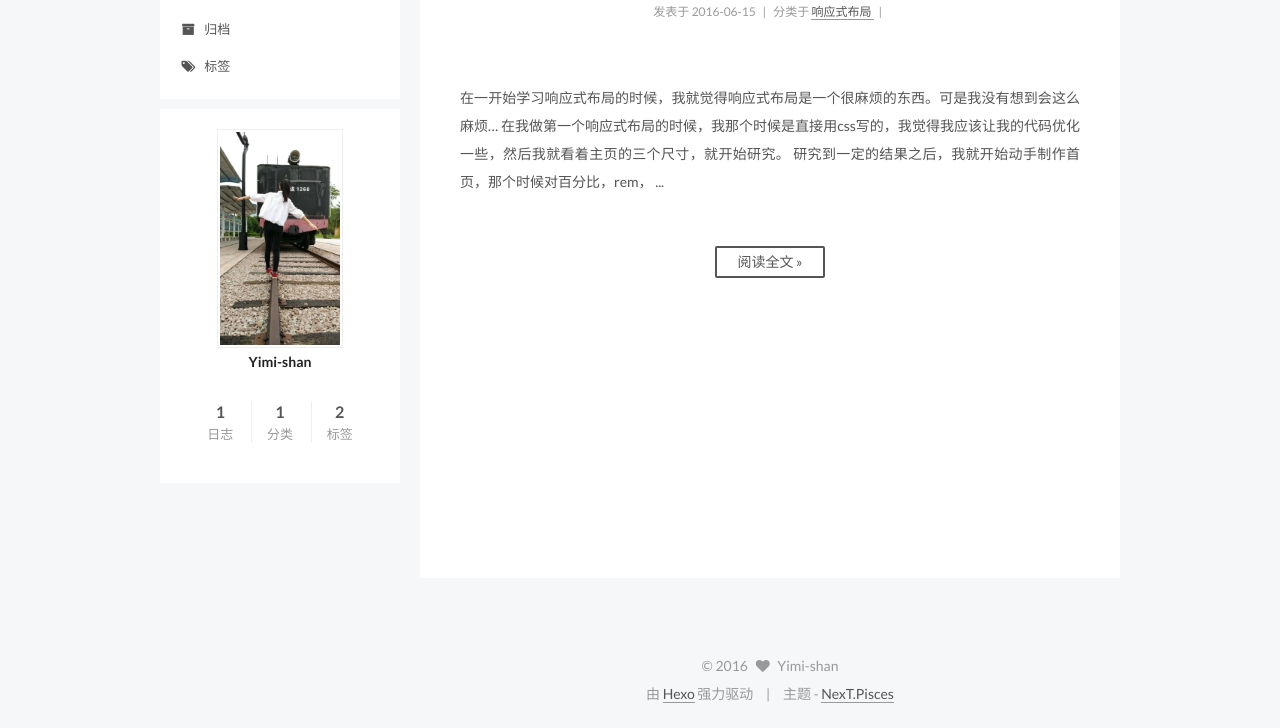
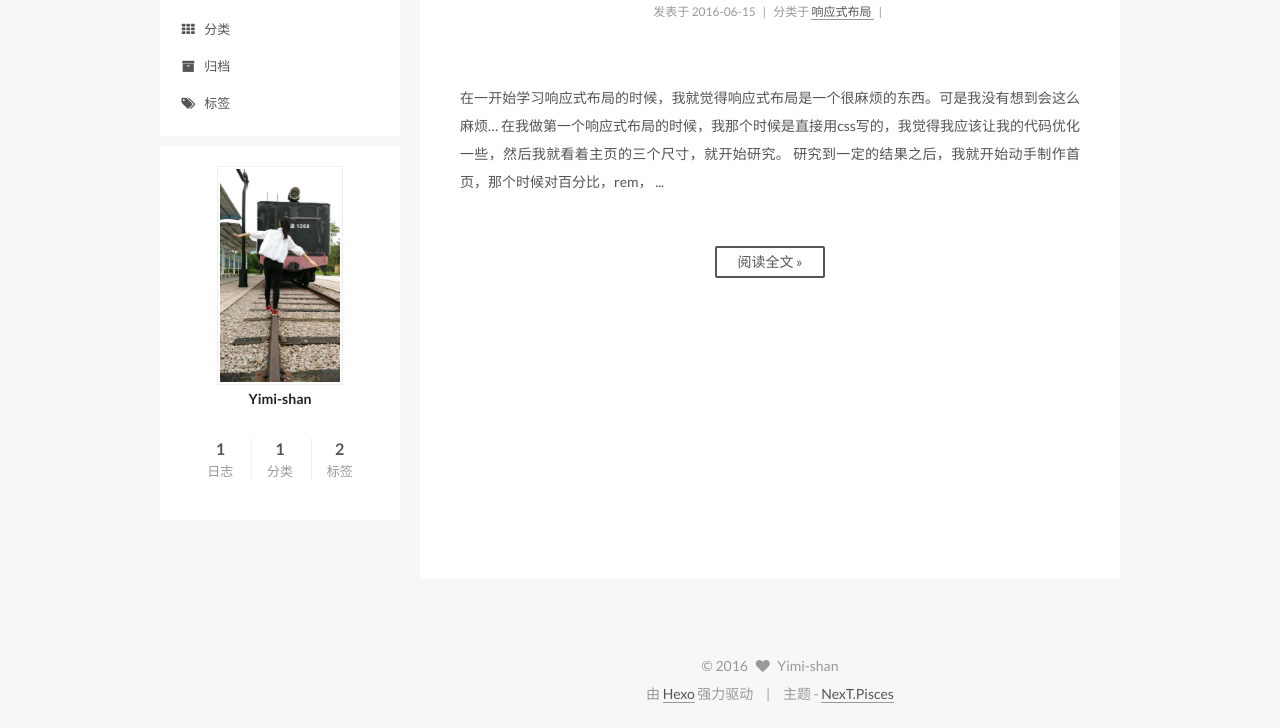
Before and after one commit to Yimi-shan/Yimi-shan.github.io, a plain HTML site: page index.html in a window 1280 px wide. Shown: the part 125-853 px from the top of the page. Drawn offline with Linux system fonts and the light colour scheme.

Commit message:
Site updated: 2016-06-16 09:03:14

```diff
--- a/index.html
+++ b/index.html
@@ -180,6 +180,16 @@
         </li>
 
 
+        <li class="menu-item menu-item-categories">
+          <a href="/categories" rel="section">
+
+              <i class="menu-item-icon fa fa-fw fa-th"></i> <br />
+
+            分类
+          </a>
+        </li>
+
+
         <li class="menu-item menu-item-archives">
           <a href="/archives" rel="section">
 
@@ -226,7 +236,7 @@
 
 
 
-  <article class="post post-type-normal " itemscope itemtype="http://schema.org/Article">
+  <article class="post post-type-categories " itemscope itemtype="http://schema.org/Article">
 
 
       <header class="post-header">
@@ -392,10 +402,10 @@
 
 
             <div class="site-state-item site-state-categories">
-
+              <a href="/categories">
                 <span class="site-state-item-count">1</span>
                 <span class="site-state-item-name">分类</span>
-
+              </a>
             </div>
 
 
```
Also changed, not shown: 2016/06/15/Responsive-Layout/index.html (+14 -4 lines), archives/2016/06/index.html (+13 -3 lines), archives/2016/index.html (+13 -3 lines), archives/index.html (+13 -3 lines), categories/响应式布局/index.html (+13 -3 lines), tags/css/index.html (+13 -3 lines), tags/响应式布局/index.html (+13 -3 lines).
